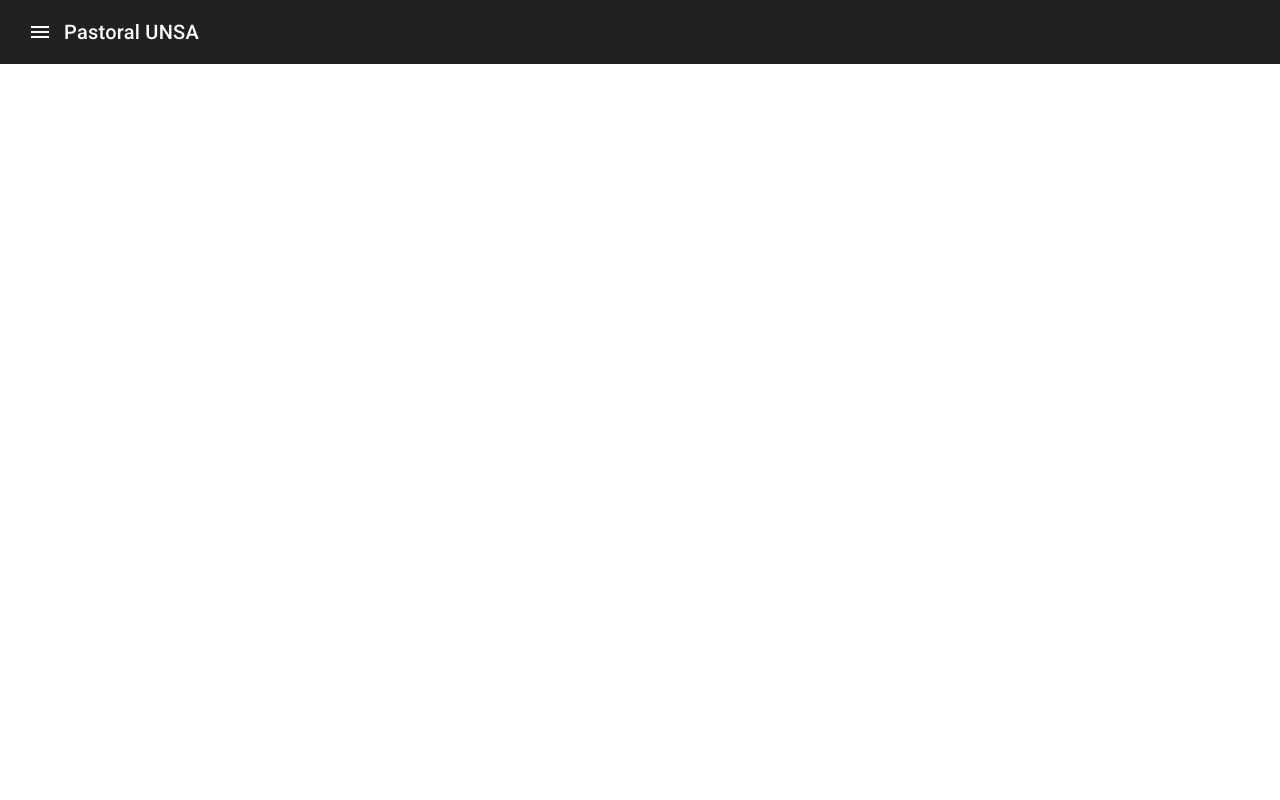
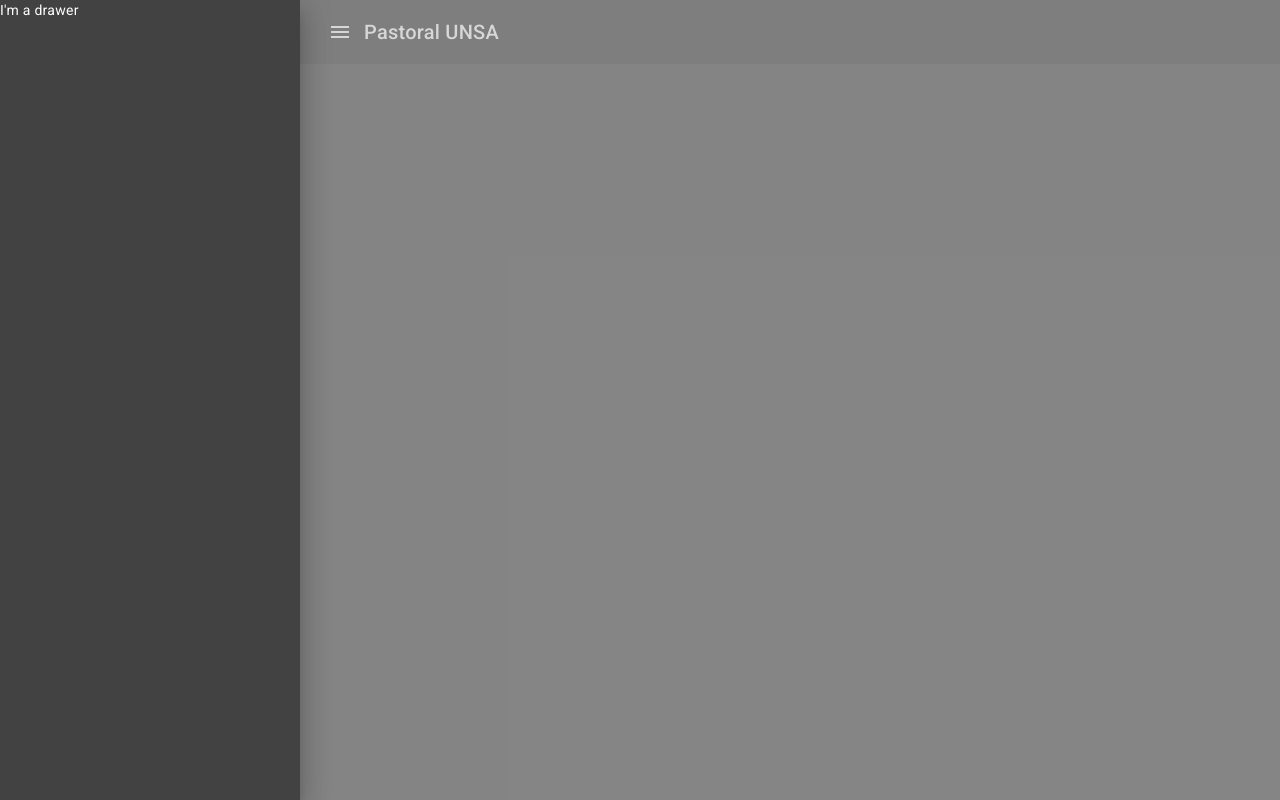
Before and after one commit to Pastoral-UNSA/pastoral_UNSA, an Angular app: page /admin in a window 1280 px wide. Both pictures are taken after a click on the button "menu". Built offline with nearby package versions, Linux system fonts and the light colour scheme.

Commit message:
add: sidenav

```diff
--- a/src/app/admin/admin/admin.component.html
+++ b/src/app/admin/admin/admin.component.html
@@ -1,5 +1,9 @@
+<mat-drawer-container class="example-container" [hasBackdrop]="true">
+    <mat-drawer #drawer mode="push" class="w-96">I'm a drawer</mat-drawer>
+    <mat-drawer-content>
         <mat-toolbar class="flex ">
-    <button mat-icon-button class=" menu-desktop" aria-label="Example icon-button with menu icon">
+            <button mat-icon-button (click)="drawer.toggle()" class=" menu-desktop"
+                aria-label="Example icon-button with menu icon">
                 <mat-icon>menu</mat-icon>
             </button>
             <span>Pastoral UNSA</span>
@@ -23,3 +27,5 @@
             </mat-menu>
         </mat-toolbar>
         <router-outlet></router-outlet>
+    </mat-drawer-content>
+</mat-drawer-container>
--- a/src/app/admin/admin/admin.component.scss
+++ b/src/app/admin/admin/admin.component.scss
@@ -4,6 +4,20 @@
   .example-spacer {
     flex: 1 1 auto;
   }
+
+  .example-container {
+    width: 100%;
+    min-height: 100vh;
+  }
+  .w-96 {
+    width: 300px;
+  }
+  mat-drawer-content {
+    display: flex;
+    flex-direction: column;
+    align-items: flex-start;
+  }
+
 
   @media (min-width: 640px) {
     .menu-mobile{
--- a/src/app/admin/admin/admin.component.ts
+++ b/src/app/admin/admin/admin.component.ts
@@ -1,17 +1,30 @@
 import { Component } from '@angular/core';
 import { RouterOutlet } from '@angular/router';
-import {MatIconModule} from '@angular/material/icon';
-import {MatButtonModule} from '@angular/material/button';
-import {MatToolbarModule} from '@angular/material/toolbar';
-import {MatMenuModule} from '@angular/material/menu';
+import { MatIconModule } from '@angular/material/icon';
+import { MatButtonModule } from '@angular/material/button';
+import { MatToolbarModule } from '@angular/material/toolbar';
+import { MatMenuModule } from '@angular/material/menu';
+
+import { MatSelectModule } from '@angular/material/select';
+import { MatSidenavModule } from '@angular/material/sidenav';
 
 @Component({
   selector: 'app-admin',
   standalone: true,
-  imports: [RouterOutlet, MatIconModule, MatButtonModule, MatToolbarModule, MatMenuModule],
+  imports: [
+    RouterOutlet,
+    MatIconModule,
+    MatButtonModule,
+    MatToolbarModule,
+    MatMenuModule,
+    MatSelectModule,
+    MatSidenavModule,
+  ],
   templateUrl: './admin.component.html',
-  styleUrl: './admin.component.scss'
+  styleUrl: './admin.component.scss',
 })
 export default class AdminComponent {
+  events: string[] = [];
 
+  shouldRun = /(^|.)(stackblitz|webcontainer).(io|com)$/.test(window.location.host);
 }
```
Lines whose indentation alone changed are shown as unchanged.
